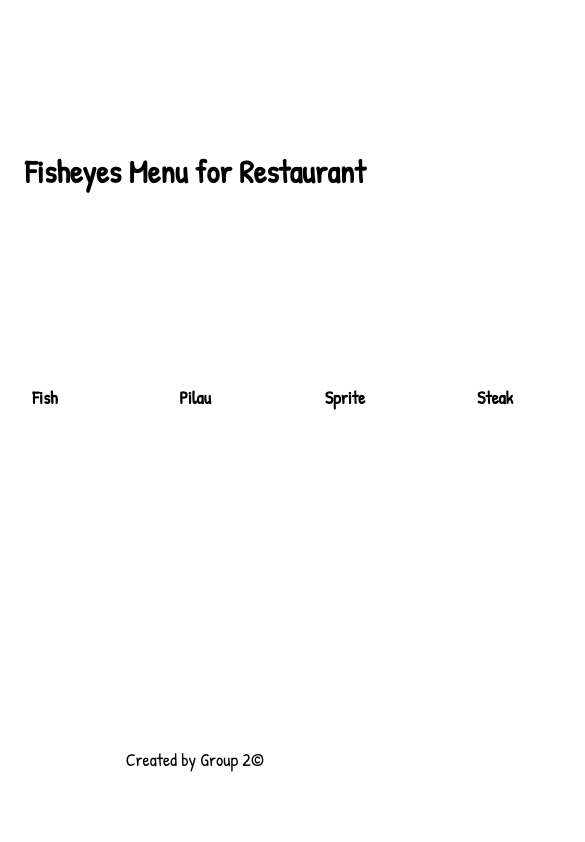
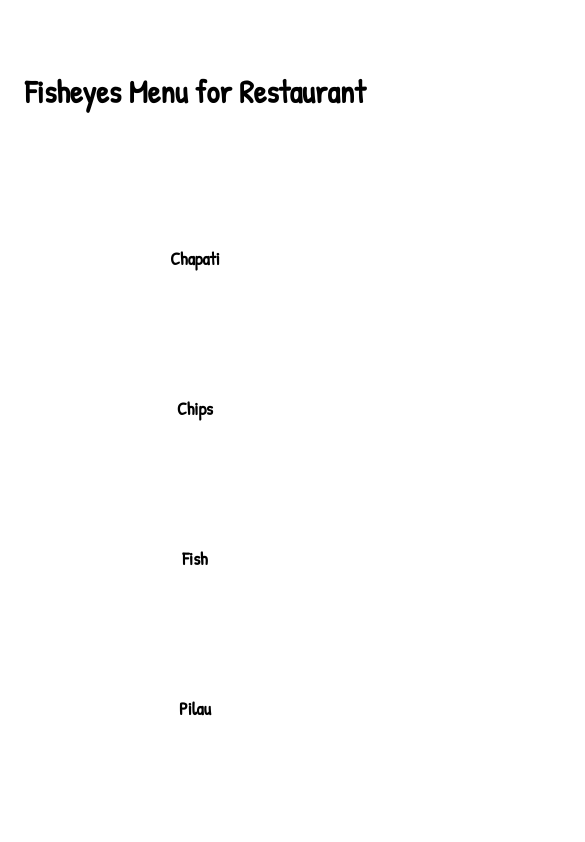
Before and after one commit to devkilyungi/fisheyes-menu, a plain HTML site: page index.html in a window 390 px wide. Shown: the top 842 px of the page, 585 px wide, since content can reach past the window. Drawn offline with Linux system fonts and the light colour scheme.

Commit message:
Adds responsiveness

```diff
--- a/css/styles.scss
+++ b/css/styles.scss
@@ -1,12 +1,13 @@
 @import "./reset";
-@import url('https://fonts.googleapis.com/css2?family=Patrick+Hand&display=swap');
+@import url("https://fonts.googleapis.com/css2?family=Patrick+Hand&display=swap");
 
-html, body{
-  font-family: 'Patrick Hand', cursive;
+html,
+body {
+  font-family: "Patrick Hand", cursive;
 }
 
 body {
-  height: 100vh;
+  height: auto;
   width: 100vw;
   display: flex;
   flex-direction: column;
@@ -74,3 +75,19 @@ footer {
   justify-content: center;
   align-items: center;
 }
+
+@media only screen and (max-width: 768px) {
+  body {
+    padding: 8vh 0 0 0;
+  }
+  main {
+    height: auto;
+
+    .container {
+      height: auto;
+      flex-direction: column;
+      align-items: center;
+      padding: 8vh 0 0 0;
+    }
+  }
+}
```
Also changed, not shown: css/styles.css, 1 other file.
